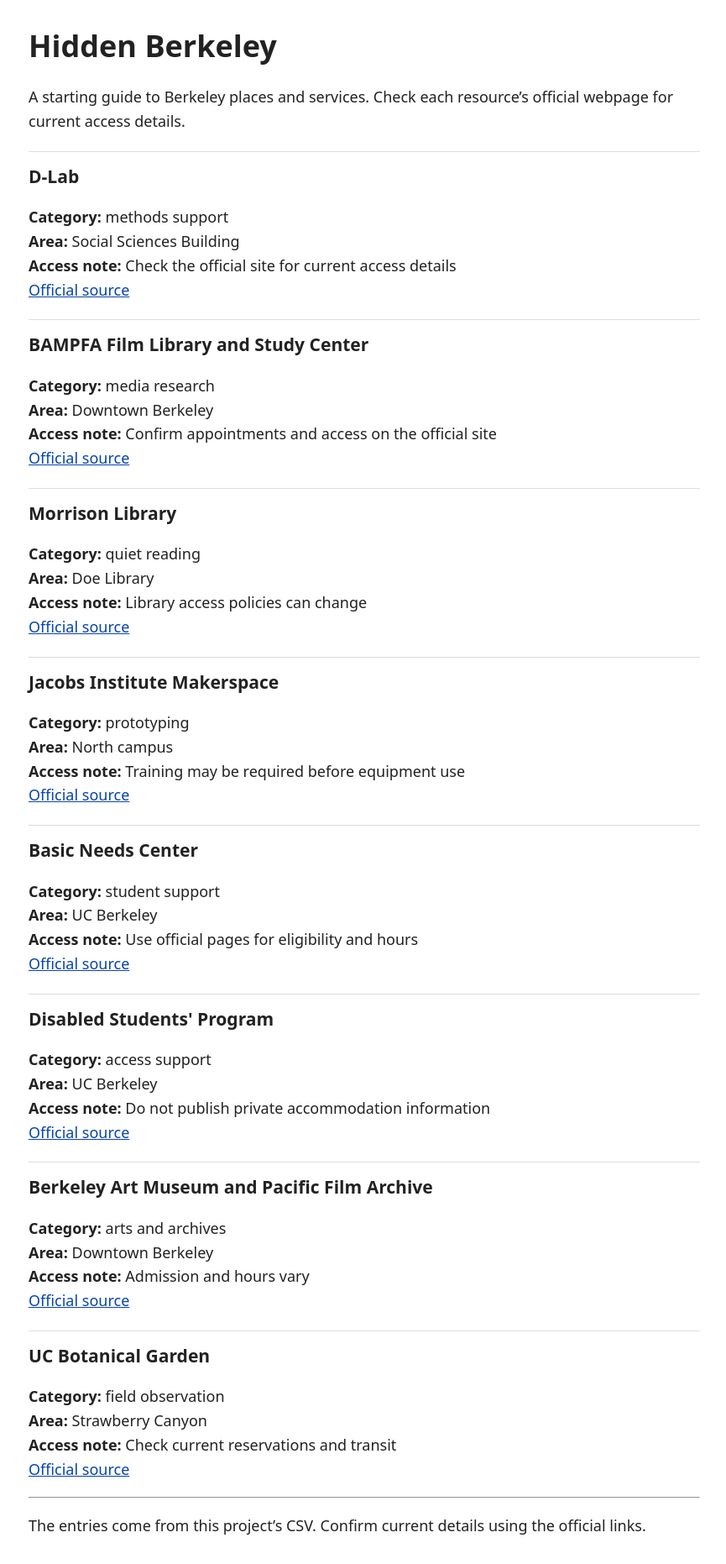
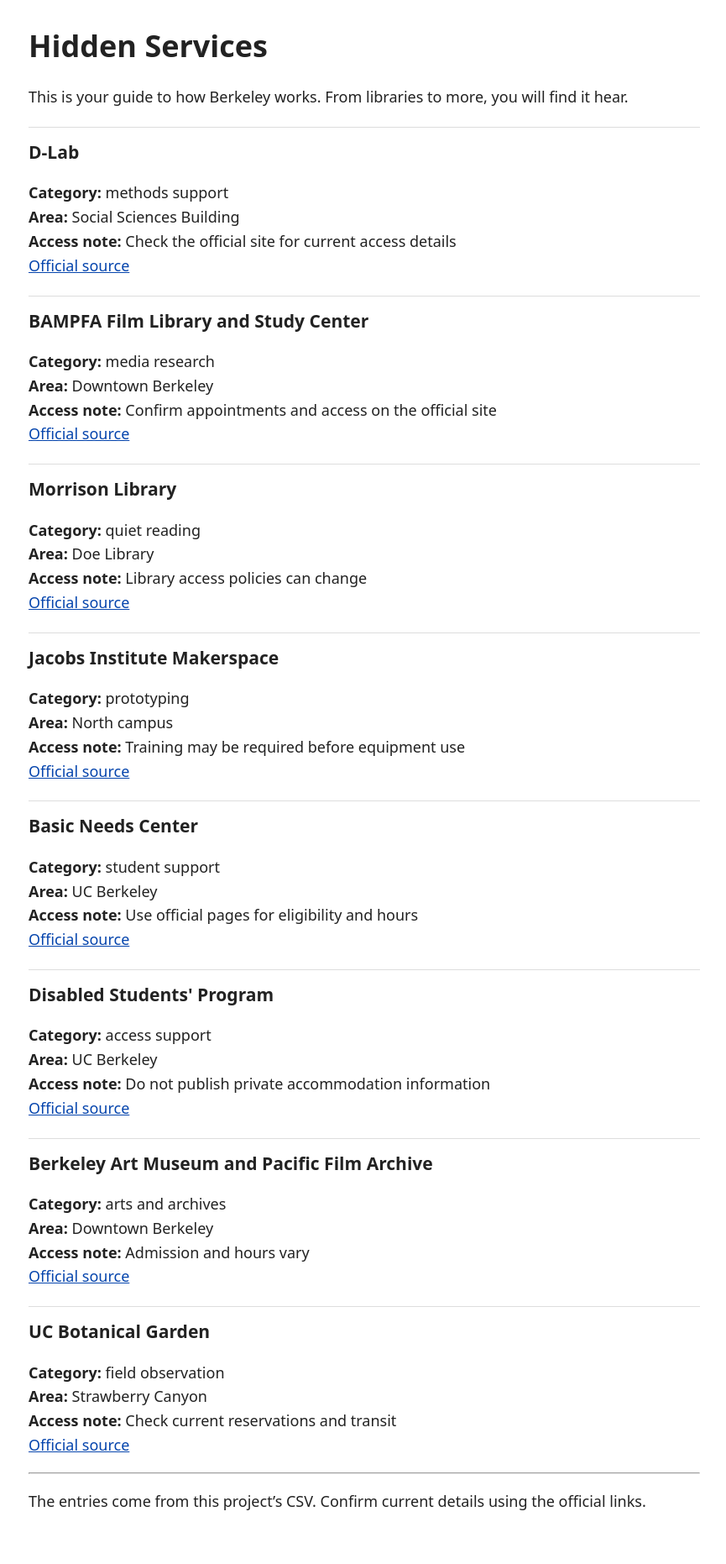
Before and after one commit to noahgiddens02/hidden-berkeley, a Jekyll site: the page built from docs/index.md, in a window 1280 px wide. Shown: the whole page at 84% size, without its empty margins (206-1071 px from the left). Built offline with Jekyll 4.4.1, drawn with Linux system fonts in a browser that asks for light colours; after the commit the page ends 1834 px from its top, so only the background shows below that.

Commit message:
Name edit

```diff
--- a/docs/index.md
+++ b/docs/index.md
@@ -1,11 +1,11 @@
 ---
 layout: default
-title: Hidden Berkeley
+title: Hidden Services
 ---
 
-# Hidden Berkeley
+# Hidden Services
 
-A starting guide to Berkeley places and services. Check each resource's official webpage for current access details.
+This is your guide to how Berkeley works. From libraries to more, you will find it hear.
 
 <!-- Edit the heading and introduction above. The supplied loop below displays each row of the CSV. -->
 {% for resource in site.data.locations %}
```
Also changed, not shown: 1 other file.
